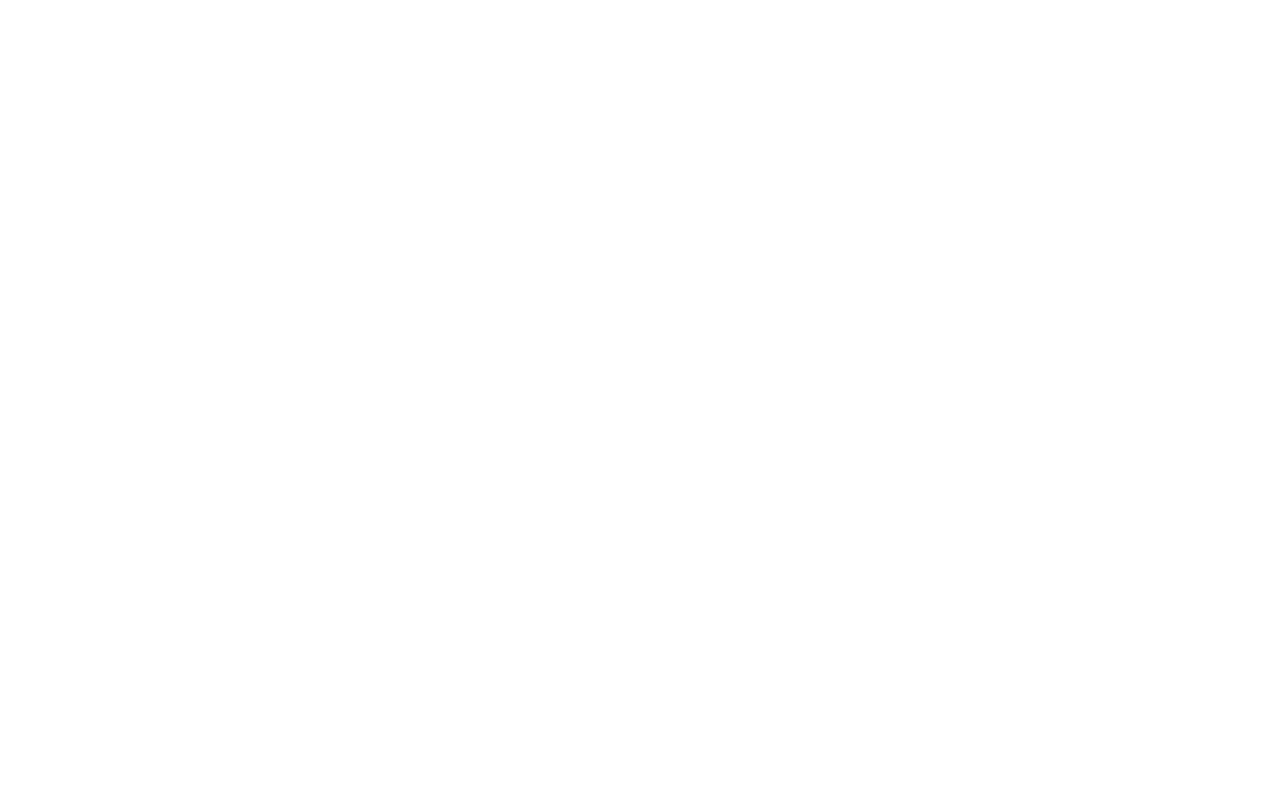
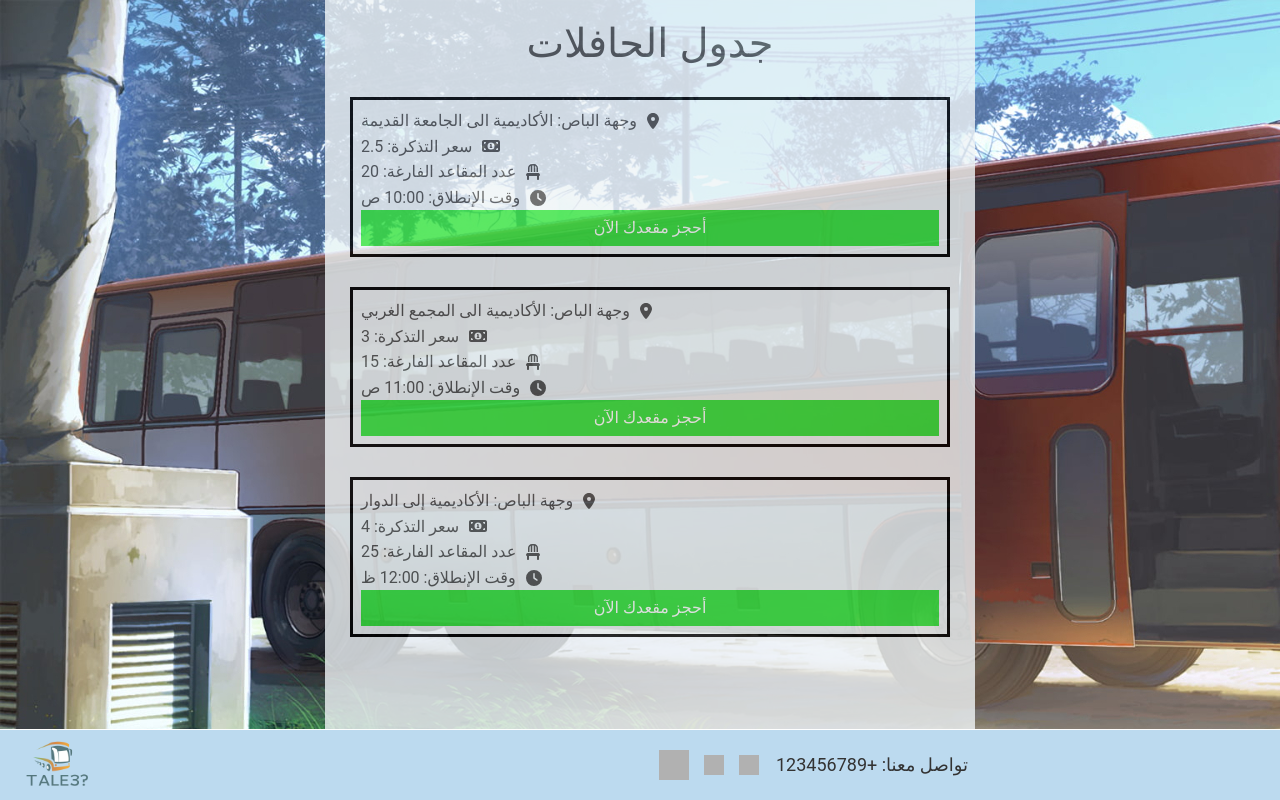
Before and after one commit to Ghaith-abohantash/Tale3-, a React (Create React App) app in the folder tale3/: page / in a window 1280 px wide. Built offline with nearby package versions, Linux system fonts and the light colour scheme; grey boxes are pictures that could not be loaded.

Commit message:
ading signup form

```diff
--- a/tale3/package.json
+++ b/tale3/package.json
@@ -3,9 +3,13 @@
   "version": "0.1.0",
   "private": true,
   "dependencies": {
+    "@fortawesome/fontawesome-svg-core": "^6.5.2",
+    "@fortawesome/free-solid-svg-icons": "^6.5.2",
+    "@fortawesome/react-fontawesome": "^0.2.0",
     "@testing-library/jest-dom": "^5.17.0",
     "@testing-library/react": "^13.4.0",
     "@testing-library/user-event": "^13.5.0",
+    "mdb-ui-kit": "^7.2.0",
     "react": "^18.2.0",
     "react-dom": "^18.2.0",
     "react-scripts": "5.0.1",
--- a/tale3/src/App.js
+++ b/tale3/src/App.js
@@ -1,13 +1,21 @@
+import BusScheduleTable from "./components/Bus schedule/schedule";
+import Footer from "./components/Footer/footer";
+import LoginForm from "./components/log in form/log";
 
 function App() {
+  const buses = [
+    { destination: 'الأكاديمية الى الجامعة القديمة', ticketPrice: 2.5 , passengerCount: 20, emptySeats: 10, departureTime: '10:00 ص' },
+    { destination: 'الأكاديمية الى المجمع الغربي', ticketPrice: 3, passengerCount: 15, emptySeats: 5, departureTime: '11:00 ص' },
+    { destination: 'الأكاديمية إلى الدوار', ticketPrice: 4, passengerCount: 25, emptySeats: 15, departureTime: '12:00 ظ' },
+  ];
+
   return (
-   <div>
+    <div className="app">
 
-
-
-   </div>
-
+      <BusScheduleTable buses={buses} />
+      <Footer/>
+    </div>
   );
-}
+};
 
 export default App;
--- /dev/null
+++ b/tale3/src/components/Sign/signupform.css
@@ -0,0 +1,49 @@
+input[type="text"], input[type="password"] {
+    width: calc(100% - 24px); /* عرض الحقل مع التوقف عند التحجيم */
+    padding: 10px; /* توسيع التباعد بين الحقول والنصوص */
+    margin: 8px; /* تحسين التباعد بين الحقول */
+    display: inline-block;
+    border: 1px solid #ccc;
+    border-radius: 5px;
+    box-sizing: border-box;
+  }
+
+  /* أسلوب للحاوية الرئيسية */
+  .main-container {
+    direction: rtl; /* توجيه النص من اليمين إلى اليسار */
+    padding: 20px; /* توسيع التباعد داخل الحاوية */
+    margin: auto; /* مركز الحاوية على الشاشة */
+    max-width: 400px; /* تحديد العرض الأقصى للحاوية */
+    background-color: #f9f9f9; /* لون خلفية الحاوية */
+    border-radius: 10px; /* زاوية دائرية للحاوية */
+    box-shadow: 0 0 10px rgba(0, 0, 0, 0.1); /* ظل للحاوية */
+  }
+
+  /* أسلوب للعنوان */
+  h2 {
+    text-align: center; /* توسيط العنوان */
+    color: #333; /* لون النص */
+  }
+
+  /* أسلوب للزر */
+  button {
+    width: 100%; /* الزر يمتد على العرض */
+    padding: 10px; /* توسيع التباعد داخل الزر */
+    margin: 8px; /* تحسين التباعد بين الحقول والزر */
+    background-color: #ead6af; /* لون الزر */
+    color: white; /* لون النص */
+    border: none; /* إزالة الحدود */
+    border-radius: 5px; /* زاوية دائرية للزر */
+    cursor: pointer; /* تغيير المؤشر عند تحويمه */
+  }
+
+  /* أسلوب للزر عند التحويم */
+  button:hover {
+    background-color: #d0b98a; /* تغيير لون الزر عند التحويم */
+  }
+
+  /* أسلوب للروابط */
+  a {
+    text-decoration: none; /* إزالة التأثيرات الافتراضية */
+    color: #007bff; /* لون الروابط */
+  }
--- a/tale3/src/components/log in form/log.css
+++ b/tale3/src/components/log in form/log.css
@@ -4,7 +4,7 @@
     background-color:rgb(166, 201, 237);
     display: flex;
     justify-content: center;
-    height: 1000;
+    height: 729.60px;
 }
 
 .form-container {
--- a/tale3/src/index.js
+++ b/tale3/src/index.js
@@ -3,6 +3,7 @@ import ReactDOM from 'react-dom/client';
 import './index.css';
 import App from './App';
 import reportWebVitals from './reportWebVitals';
+import 'mdb-ui-kit/css/mdb.min.css';
 
 const root = ReactDOM.createRoot(document.getElementById('root'));
 root.render(
```
Also changed, not shown: tale3/src/components/Sign/signupform.js (added, +35 -0 lines), tale3/src/components/Bus schedule/schedule.css (line endings or trailing spaces), tale3/src/components/Footer/footer.js (line endings or trailing spaces), 1 other file (tests, documents, lock files or other folders).
